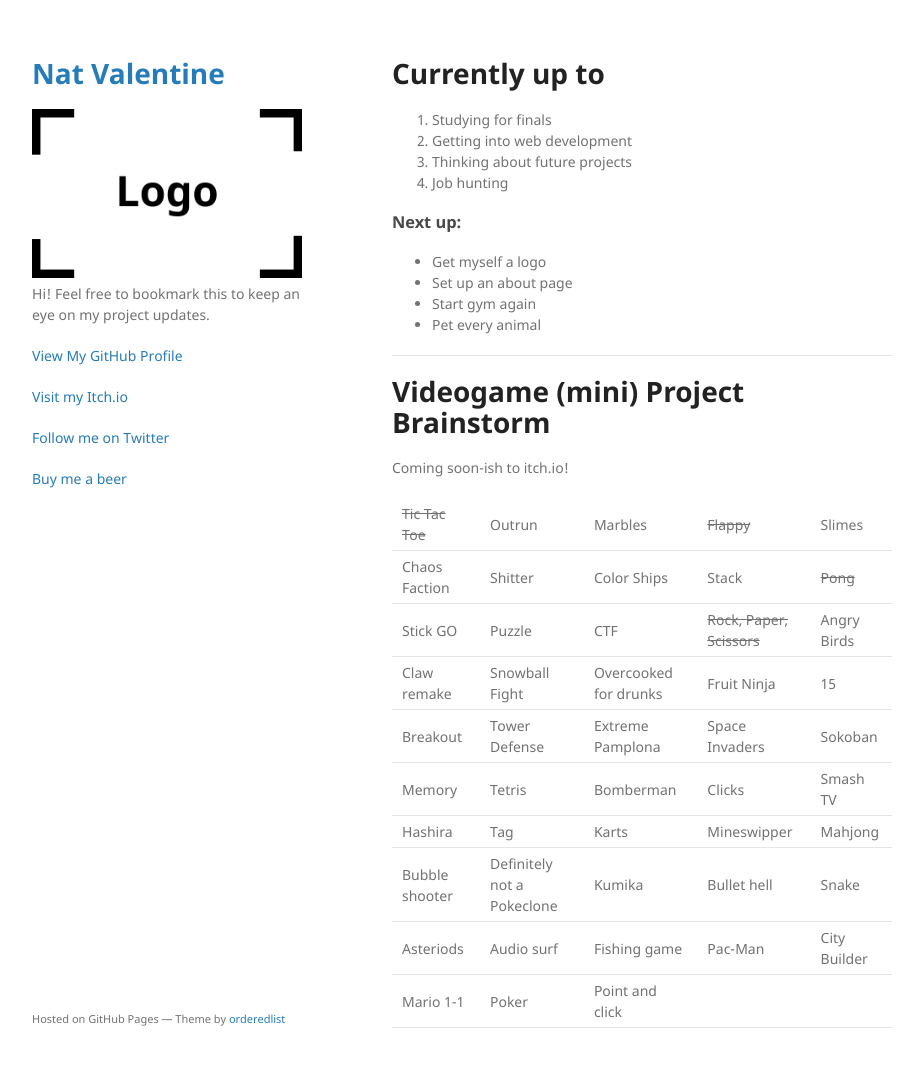
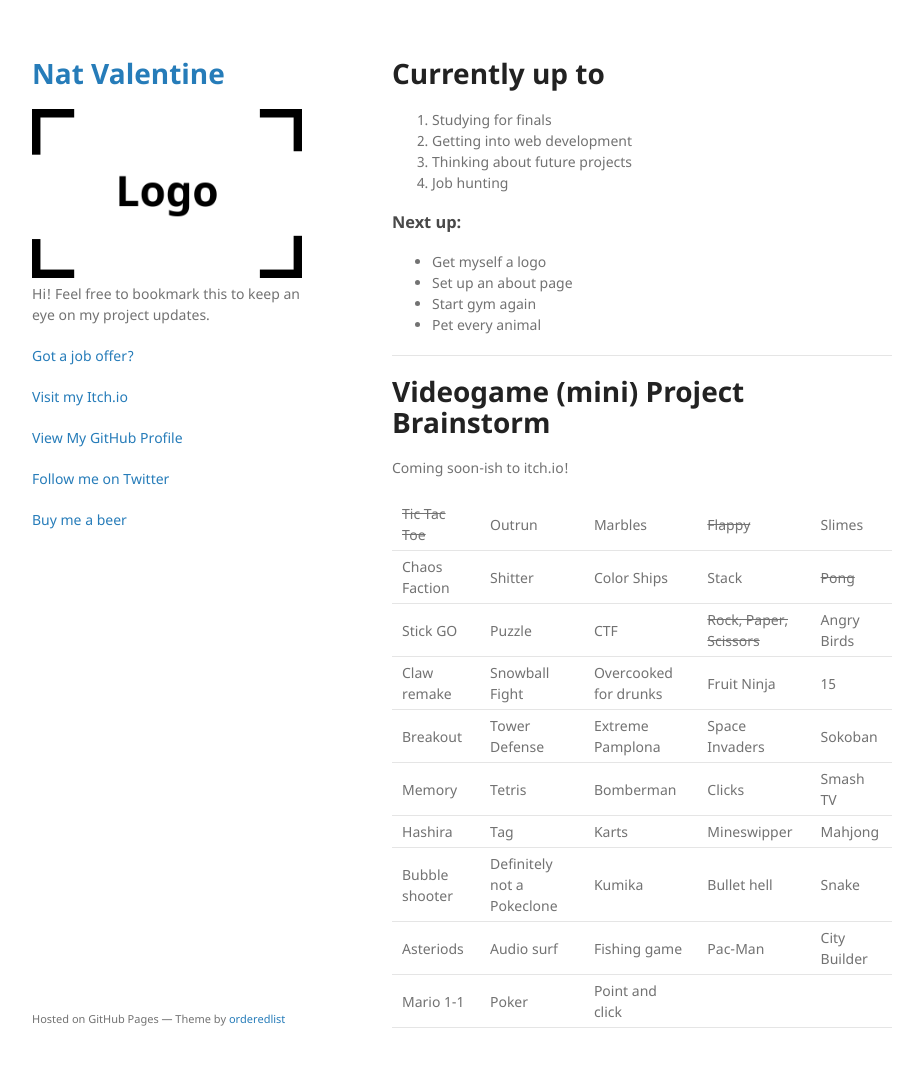
Before and after one commit to NatValentine/natvalentine.github.io, a Jekyll site: the page built from index.md, in a window 1280 px wide and 1098 px high. Shown: the top 1067 px of the window, without its empty margins (178-1101 px from the left). Built offline with Jekyll 4.4.1, drawn with Linux system fonts in a browser that asks for light colours; our own code applies the rules of GitHub Pages for plain Markdown files.

Commit message:
Update default.html

```diff
--- a/_layouts/default.html
+++ b/_layouts/default.html
@@ -26,11 +26,15 @@
         <p class="view"><a href="{{ site.github.repository_url }}">View the Project on GitHub <small>{{ site.github.repository_nwo }}</small></a></p>
         {% endif %}
 
+        <p class="view"><a href="https://www.linkedin.com/in/natvalentine/">Got a job offer?</a></p>
+
+        <p></p>
+        <p class="view"><a href="https://natvalentine.itch.io/">Visit my Itch.io</a></p>
+
         {% if site.github.is_user_page %}
         <p class="view"><a href="{{ site.github.owner_url }}">View My GitHub Profile</a></p>
         {% endif %}
 
-        <p class="view"><a href="https://natvalentine.itch.io/">Visit my Itch.io</a></p>
         <p class="view"><a href="https://twitter.com/NatValentineX">Follow me on Twitter</a></p>
         <p class="view"><a href="https://paypal.me/natvalentinex">Buy me a beer</a></p>
 
```
